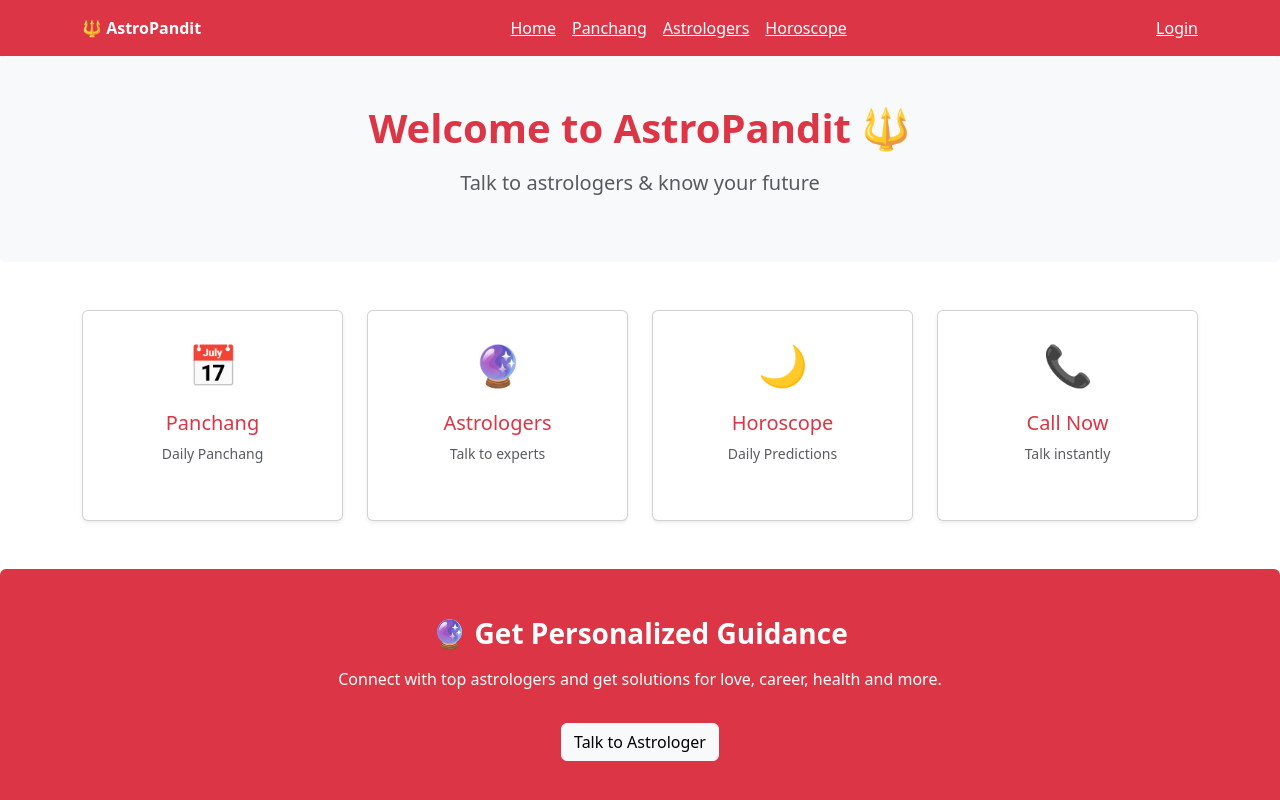
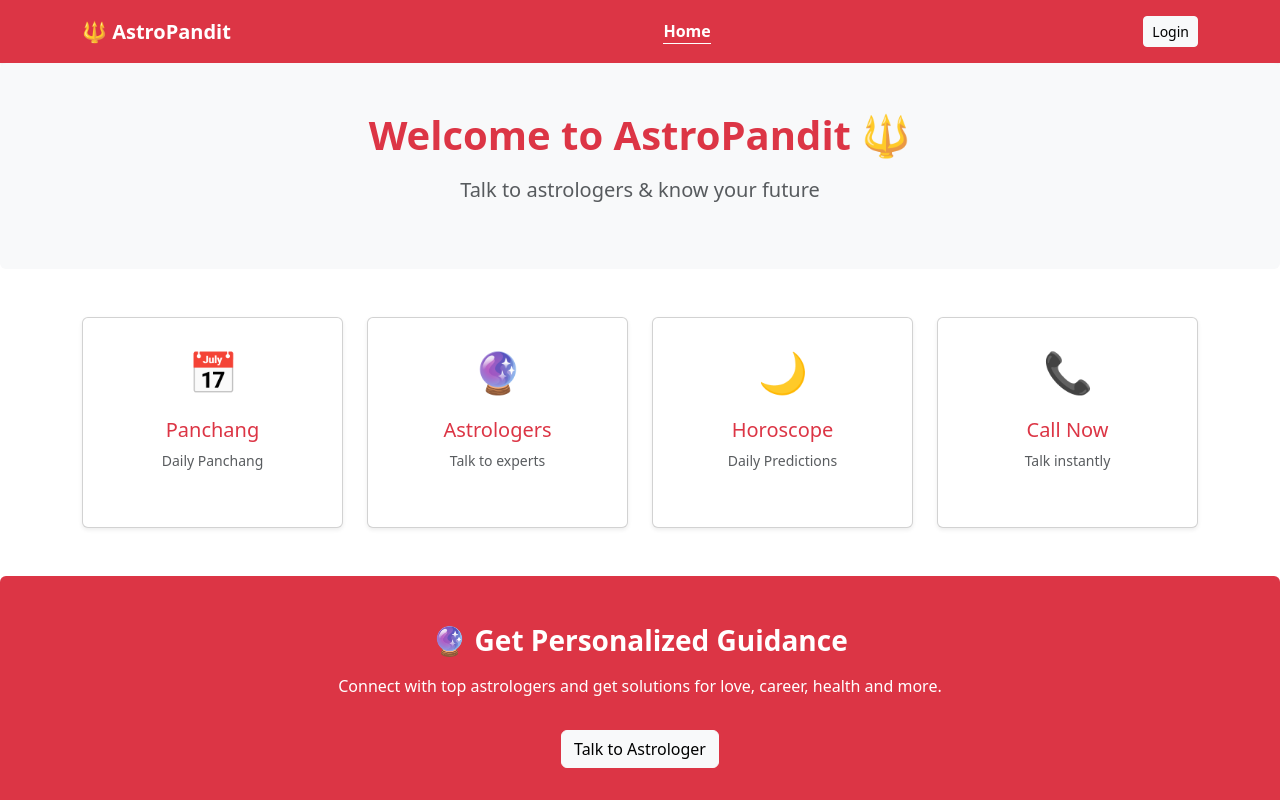
Before and after one commit to dhruvyadav17/laravel-react-admin-frontend-for-astrologer, a React (Vite) app in the folder astro-platform-frontend/: page / in a window 1280 px wide. Shown: the top 800 px of the page. Built offline with nearby package versions, Linux system fonts and the light colour scheme.

Commit message:
frontend

```diff
--- a/astro-platform-frontend/src/admin/components/crud/AdminCrudPage.tsx
+++ b/astro-platform-frontend/src/admin/components/crud/AdminCrudPage.tsx
@@ -28,10 +28,7 @@
 
   permissions?: PermissionsConfig;
 
-  /** optional custom row render */
   renderRow?: (item: T, actions: any[]) => React.ReactNode;
-
-  /** optional extra content (search etc.) */
   topContent?: React.ReactNode;
 };
 
@@ -61,11 +58,11 @@
 
   const [editing, setEditing] = useState<T | null>(null);
 
-  /* ================= MUTATIONS ================= */
+  /* ================= MUTATIONS (SAFE) ================= */
 
-  const [createMutation] = api.create();
-  const [updateMutation] = api.update ? api.update() : [null];
-  const [deleteMutation] = api.delete ? api.delete() : [null];
+  const createMutation = api.create ? api.create()[0] : undefined;
+  const updateMutation = api.update ? api.update()[0] : undefined;
+  const deleteMutation = api.delete ? api.delete()[0] : undefined;
 
   /* ================= CRUD ================= */
 
@@ -144,11 +141,7 @@
               renderRow(item, getRowActions(item))
             ) : (
               <tr key={item.id}>
-                {Object.keys(item)
-                  .filter((k) => k !== "id")
-                  .map((key) => (
-                    <td key={key}>{(item as any)[key]}</td>
-                  ))}
+                <td>{JSON.stringify(item)}</td>
                 <td className="text-end">
                   <RowActions actions={getRowActions(item)} />
                 </td>
--- a/astro-platform-frontend/src/admin/features/astrologers/AstrologersPage.tsx
+++ b/astro-platform-frontend/src/admin/features/astrologers/AstrologersPage.tsx
@@ -1,4 +1,5 @@
 import AdminCrudPage from "../../components/crud/AdminCrudPage";
+import RowActions from "../../../components/table/RowActions";
 import {
   useGetUsersQuery,
   useCreateUserMutation,
@@ -9,11 +10,16 @@
   return (
     <AdminCrudPage
       entity="Astrologer"
-      queryHook={() =>
-        useGetUsersQuery({ page: 1, search: "", type: "astrologer" })
-      }
-      createHook={useCreateUserMutation}
-      updateHook={useUpdateUserMutation}
+      api={{
+        list: () =>
+          useGetUsersQuery({
+            page: 1,
+            search: "",
+            type: "astrologer",
+          }),
+        create: useCreateUserMutation,
+        update: useUpdateUserMutation,
+      }}
       columns={
         <tr>
           <th>Name</th>
@@ -23,6 +29,13 @@
           <th className="text-end">Actions</th>
         </tr>
       }
+      initialValues={{
+        name: "",
+        email: "",
+        experience: "",
+        price_per_minute: "",
+        bio: "",
+      }}
       fields={[
         { name: "name", label: "Name", required: true },
         { name: "email", label: "Email", required: true },
@@ -30,13 +43,17 @@
         { name: "price_per_minute", label: "Price/Min" },
         { name: "bio", label: "Bio" },
       ]}
-      initialValues={{
-        name: "",
-        email: "",
-        experience: "",
-        price_per_minute: "",
-        bio: "",
-      }}
+      renderRow={(item, actions) => (
+        <tr key={item.id}>
+          <td>{(item as any).name}</td>
+          <td>{(item as any).email}</td>
+          <td>{(item as any).experience}</td>
+          <td>{(item as any).price_per_minute}</td>
+          <td className="text-end">
+            <RowActions actions={actions} />
+          </td>
+        </tr>
+      )}
     />
   );
 }
--- a/astro-platform-frontend/src/auth/hooks/useAuth.ts
+++ b/astro-platform-frontend/src/auth/hooks/useAuth.ts
@@ -5,6 +5,7 @@
 export function useAuth() {
   const user = useSelector((s: RootState) => s.auth.user);
   const permissions = useSelector((s: RootState) => s.auth.permissions);
+  const loading = useSelector((state: any) => state.auth.loading);
 
   const roles: string[] = user?.roles ?? [];
 
@@ -46,5 +47,6 @@
     hasAnyRole,
     can,
     canAny,
+    loading,
   };
 }
--- a/astro-platform-frontend/src/routes/guards/UserGuard.tsx
+++ b/astro-platform-frontend/src/routes/guards/UserGuard.tsx
@@ -1,18 +1,26 @@
-import { Navigate, Outlet } from "react-router-dom";
+import { Navigate, Outlet, useLocation } from "react-router-dom";
 import { useAuth } from "../../auth/hooks/useAuth";
 
 export default function UserGuard() {
   const { isAuth, isAdmin } = useAuth();
+  const location = useLocation();
 
-  // ❌ Not logged in → Welcome page
+  /* ❌ NOT LOGGED IN → redirect to login (with return path) */
   if (!isAuth) {
-    return <Navigate to="/" replace />;
+    return (
+      <Navigate
+        to="/login"
+        state={{ from: location }} // 🔥 remember where user came from
+        replace
+      />
+    );
   }
 
-  // ❌ Admin block from frontend
+  /* ❌ ADMIN trying to access user routes */
   if (isAdmin) {
     return <Navigate to="/admin/dashboard" replace />;
   }
 
+  /* ✅ ALLOWED */
   return <Outlet />;
 }
--- a/astro-platform-frontend/src/user/components/Header.tsx
+++ b/astro-platform-frontend/src/user/components/Header.tsx
@@ -1,39 +1,71 @@
-import { Link } from "react-router-dom";
-//import { useAuth } from "@/hooks/useAuth";
+import { NavLink } from "react-router-dom";
 import { useAuth } from "../../auth/hooks/useAuth";
+import { useLogout } from "../../auth/hooks/useLogout";
 
 export default function Header() {
-  const { user } = useAuth();
+  const { user, isAuth } = useAuth();
+  const logout = useLogout();
 
   return (
     <header className="bg-danger text-white shadow-sm">
       <div className="container d-flex justify-content-between align-items-center py-3">
 
-        {/* LOGO */}
-        <Link to="/" className="fw-bold text-white text-decoration-none">
+        {/* 🔱 LOGO */}
+        <NavLink
+          to="/"
+          className="fw-bold text-white text-decoration-none fs-5"
+        >
           🔱 AstroPandit
-        </Link>
+        </NavLink>
 
-        {/* NAV */}
-        <nav className="d-flex gap-3">
+        {/* 🧭 NAV */}
+        <nav className="d-flex gap-3 align-items-center">
 
-          <Link to="/" className="text-white">Home</Link>
-          <Link to="/panchang" className="text-white">Panchang</Link>
-          <Link to="/astrologers" className="text-white">Astrologers</Link>
-          <Link to="/horoscope" className="text-white">Horoscope</Link>
+          {/* ✅ ALWAYS */}
+          <NavLink to="/" className={navClass}>
+            Home
+          </NavLink>
 
+          {/* 🔐 ONLY WHEN LOGIN */}
+          {isAuth && (
+            <>
+              <NavLink to="/astrologers" className={navClass}>
+                Astrologers
+              </NavLink>
+
+              <NavLink to="/panchang" className={navClass}>
+                Panchang
+              </NavLink>
+
+              <NavLink to="/horoscope" className={navClass}>
+                Horoscope
+              </NavLink>
+            </>
+          )}
         </nav>
 
-        {/* USER */}
-        <div>
-          {user ? (
-            <Link to="/profile" className="text-white">
-              👤 {user.name}
-            </Link>
+        {/* 👤 USER AREA */}
+        <div className="d-flex align-items-center gap-2">
+
+          {isAuth ? (
+            <>
+              {/* 👤 PROFILE */}
+              <NavLink to="/profile" className={navClass}>
+                👤 {user?.name}
+              </NavLink>
+
+              {/* 🚪 LOGOUT */}
+              <button
+                onClick={() => logout("/")}
+                className="btn btn-sm btn-light"
+              >
+                Logout
+              </button>
+            </>
           ) : (
-            <Link to="/login" className="text-white">
+            <NavLink to="/login" className="btn btn-light btn-sm">
               Login
-            </Link>
+            </NavLink>
           )}
         </div>
 
@@ -41,3 +73,9 @@
     </header>
   );
 }
+
+/* 🔥 ACTIVE LINK STYLE */
+const navClass = ({ isActive }: { isActive: boolean }) =>
+  `text-white text-decoration-none ${
+    isActive ? "fw-bold border-bottom border-white" : ""
+  }`;
--- a/astro-platform-frontend/src/user/routes/user.routes.tsx
+++ b/astro-platform-frontend/src/user/routes/user.routes.tsx
@@ -3,26 +3,60 @@
 import ProfilePage from "../features/profile/ProfilePage";
 import PanchangPage from "../pages/PanchangPage";
 import AstrologersPage from "../features/astrologers/AstrologersPage";
+
+import UserGuard from "../../routes/guards/UserGuard";
+
 export const userRoutes = [
   {
     path: "/",
     element: <UserLayout />,
     children: [
+      /* ================= PUBLIC ================= */
+
       {
         index: true,
-        element: <HomePage />, // ✅ dashboard
+        element: <HomePage />, // ✅ always accessible
       },
-       {
-        path: "profile",
-        element: <ProfilePage />,
+
+      {
+        path: "panchang",
+        element: <PanchangPage />, // ✅ public
       },
-            {
-        path: "panchang",
-        element: <PanchangPage />,
-      },
+
       {
         path: "astrologers",
-        element: <AstrologersPage />,
+        element: <AstrologersPage />, // ✅ public browsing
+      },
+
+      /* ================= PROTECTED ================= */
+
+      {
+        path: "profile",
+        element: (
+          <UserGuard>
+            <ProfilePage />
+          </UserGuard>
+        ),
+      },
+
+      /* 🔥 FUTURE READY ROUTES */
+
+      {
+        path: "booking",
+        element: (
+          <UserGuard>
+            <div>Booking Page (Coming Soon)</div>
+          </UserGuard>
+        ),
+      },
+
+      {
+        path: "wallet",
+        element: (
+          <UserGuard>
+            <div>Wallet Page (Coming Soon)</div>
+          </UserGuard>
+        ),
       },
     ],
   },
```
Also changed, not shown: astro-platform-frontend/src/components/ui/Loader.tsx (added, +7 -0 lines), astro-platform-frontend/src/pages/auth/Login.tsx (+21 -3 lines).
